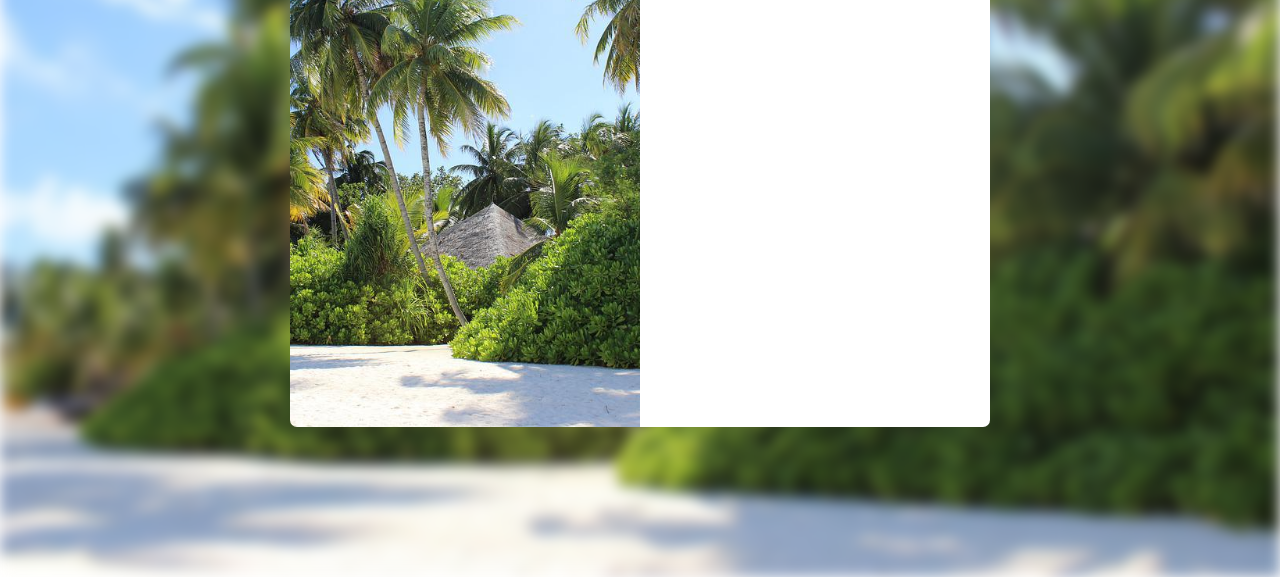
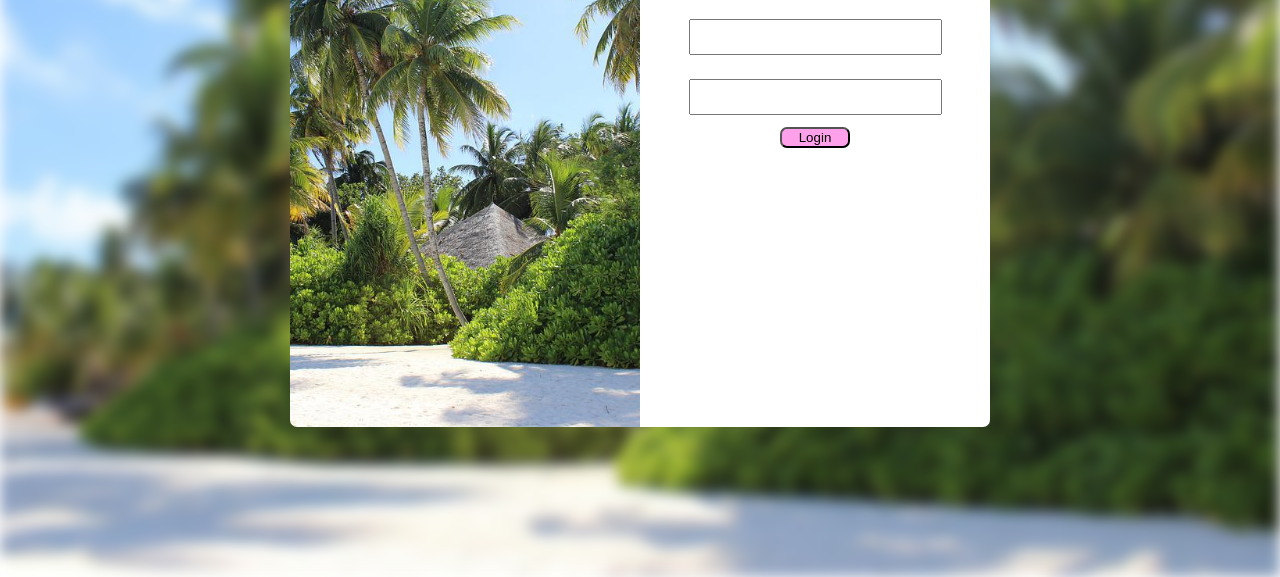
Before and after one commit to vitoby/Projects, a plain HTML site: page Form/index.html in a window 1280 px wide. Shown: the part 223-800 px from the top of the page. Drawn offline with Linux system fonts and the light colour scheme.

Commit message:
added login password check

```diff
--- a/Form/index.html
+++ b/Form/index.html
@@ -9,6 +9,7 @@
       body {
         margin: 0;
         padding: 0;
+        font-family: Arial, Helvetica, sans-serif;
       }
 
       .wrapper {
@@ -37,7 +38,6 @@
         display: flex;
         border-radius: 7px;
         overflow: hidden;
-
       }
 
       .left,
@@ -51,12 +51,28 @@
         background-size: cover;
         background-position: center;
         background-repeat: no-repeat;
-
+      }
+      .right {
+        background: #fff;
+        display: flex;
+        flex-direction: column;
+        align-items: center;
+      }
+      input {
+        width: 70%;
+        height: 30px;
+        margin: 12px;
       }
 
-      .right {
-        background: #fff;
+      button {
+        background: rgb(255, 160, 234);
+        width: 20%;
+        border-radius: 7px;
+      }
 
+      #error-message {
+        color: red;
+        display: none;
       }
     </style>
   </head>
@@ -65,8 +81,35 @@
       <div class="bg-img"></div>
       <div class="container">
         <div class="left"></div>
-        <div class="right"></div>
+        <div class="right">
+          <h1>Login</h1>
+          <input id="login" type="text" />
+          <input id="pass" type="password" />
+          <p id="error-message">incorrect login or password</p>
+          <button onclick="checkPassword()">Login</button>
+        </div>
       </div>
     </div>
+    <script>
+      function checkPassword() {
+        console.log("button clicked");
+        const errorElement = document.getElementById("error-message");
+        const loginElement = document.getElementById("login");
+        const passElement = document.getElementById("pass");
+
+        const login = "vitoby";
+        const pass = "123";
+
+        console.log(loginElement.value, passElement.value);
+
+        if (login != loginElement.value || pass != passElement.value) {
+          errorElement.style.display = "block";
+        } else {
+          document.location.reload();
+        }
+
+
+      }
+    </script>
   </body>
 </html>
```
